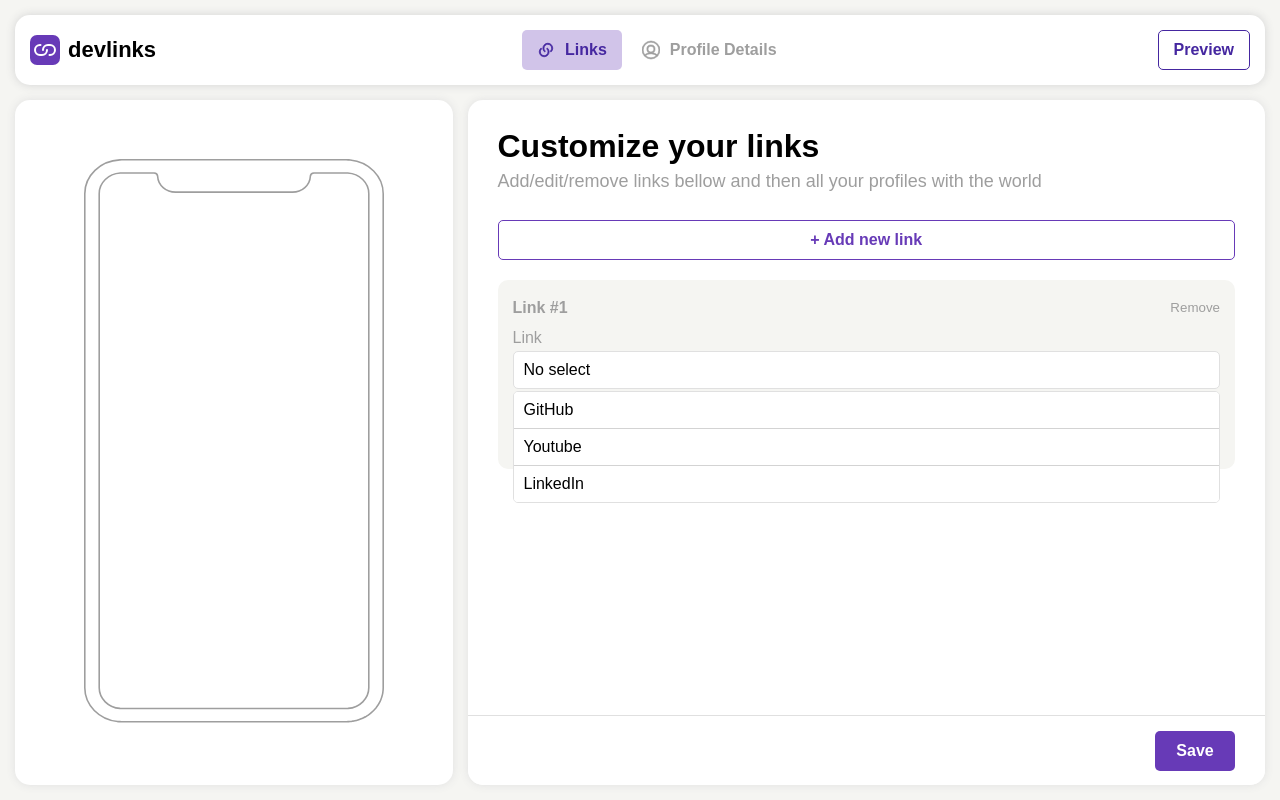
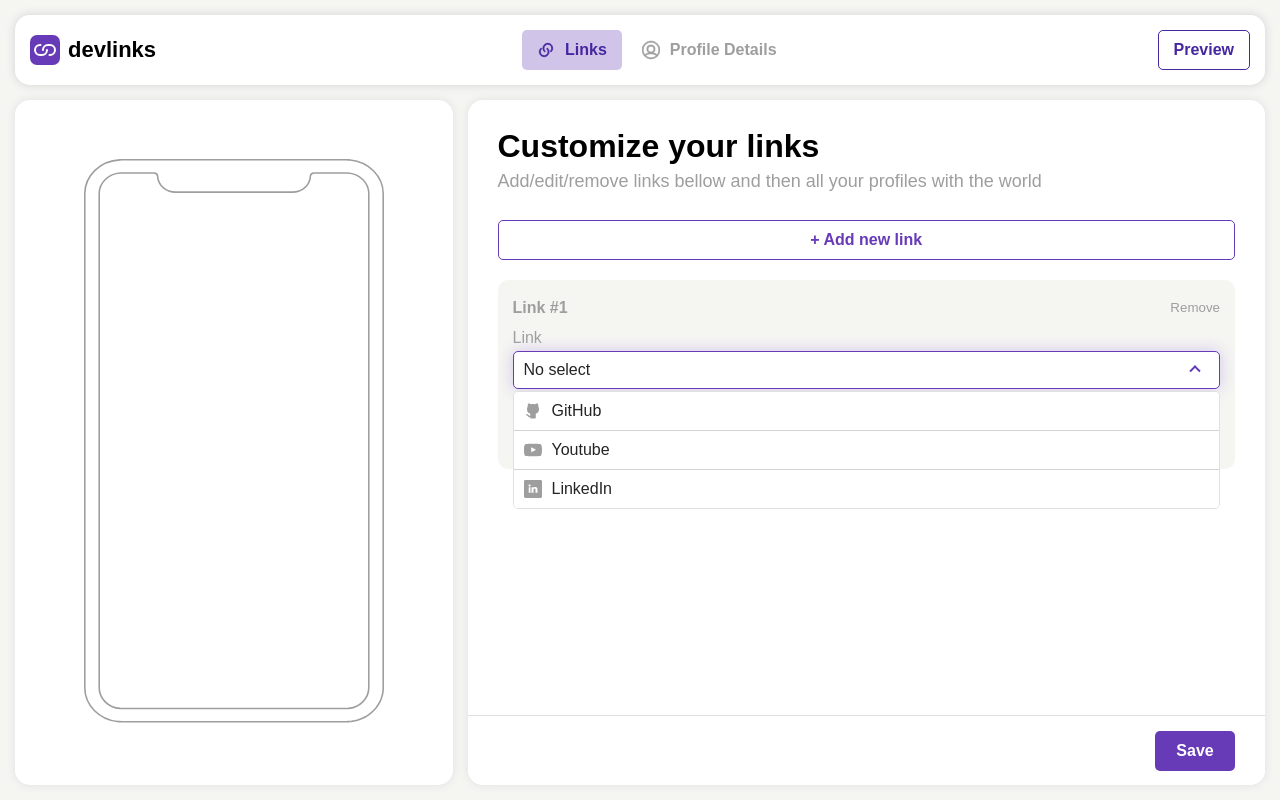
Before and after one commit to MTONSEG/app, a React (Vite) app: page /profile in a window 1280 px wide. Both pictures are taken after a click on the element "No select". Built offline with nearby package versions, Linux system fonts and the light colour scheme.

Commit message:
update select, add icon variant

```diff
--- a/src/components/ui/forms/Select/Select.scss
+++ b/src/components/ui/forms/Select/Select.scss
@@ -4,8 +4,14 @@
   align-items: center;
   gap: 10px;
   padding: 10px;
-  color: black;
+  color: var(--dark);
   background: var(--white);
+
+  svg {
+    width: 18px;
+    height: 18px;
+    fill: var(--gray);
+  }
 }
 
 .select-option {
@@ -21,14 +27,22 @@
     border-color: transparent;
     font-weight: 600;
     color: var(--white);
-    background: var(--purple-darkest);
+    background: var(--purple);
+
+    svg {
+      fill: var(--white);
+    }
   }
 
   @media (hover: hover) {
     &:hover {
       border-color: transparent;
       color: var(--white);
-      background: var(--purple);
+      background: var(--purple-lighter);
+
+      svg {
+        fill: var(--white);
+      }
     }
   }
 }
@@ -42,20 +56,64 @@
     border-radius: 5px;
   }
 
+  &__head {
+    position: relative;
+    cursor: pointer;
+
+    &::after {
+      content: '';
+      position: absolute;
+      top: 50%;
+      right: 20px;
+      display: block;
+      width: 8px;
+      height: 8px;
+      border: 2px solid var(--purple);
+      border-width: 0 2px 2px 0;
+      transform: translateY(-60%) rotate(45deg);
+      transition: transform 0.2s ease;
+    }
+
+    &:focus {
+      box-shadow: 0 0 15px var(--purple-lighter);
+    }
+
+    @media (hover: hover) {
+      &:hover {
+        box-shadow: 0 0 15px var(--purple-lighter);
+      }
+    }
+  }
+
   &__options {
     overflow-y: auto;
     position: absolute;
     top: calc(100% + 2px);
     left: 0;
-    display: none;
+    opacity: 0;
+    z-index: -1;
     width: 100%;
     max-height: 120px;
     background: var(--white);
+    transition: opacity 0.2s ease;
+    pointer-events: none;
+    z-index: 10;
   }
 
   &.active {
+    & .select__head {
+      border-color: var(--purple);
+      box-shadow: 0 0 15px var(--purple-lighter);
+
+      &::after {
+        transform: translateY(-40%) rotate(225deg);
+      }
+    }
+
     & .select__options {
-      display: block;
+      pointer-events: all;
+      opacity: 1;
+      z-index: 1;
     }
   }
 }
--- a/src/components/ui/forms/Select/Select.tsx
+++ b/src/components/ui/forms/Select/Select.tsx
@@ -1,46 +1,59 @@
+import SelectOption from '@/components/ui/forms/Select/SelectOption/SelectOption'
+import useClickOutside from '@/hooks/common/useClickOutside'
 import { IOption } from '@/store/slices/social.slice'
-import { FC, useEffect, useState } from 'react'
+import { getActive } from '@/utils/getActive'
+import { KeyboardEvent, ReactNode, useEffect, useState, type FC } from 'react'
 import './Select.scss'
-import SelectOption from '@/components/ui/forms/Select/SelectOption/SelectOption'
-import { getActive } from '@/utils/getActive'
 
 interface PropsType {
   options: IOption[]
+  icons?: Record<string, ReactNode>
   onSelectOption: (id: string) => void
 }
 
-const Select: FC<PropsType> = ({ options, onSelectOption }) => {
+const Select: FC<PropsType> = ({ options, icons, onSelectOption }) => {
   const [currentOption, setCurrentOption] = useState<IOption | null>(null)
-  const [isActive, setActive] = useState<boolean>(false)
+  const { ref, isShow, setIsShow } = useClickOutside<HTMLDivElement>(false)
 
   const handleOptionClick = (id: string) => {
     const option = options.find(el => el.id === id)
 
     onSelectOption(id)
     setCurrentOption(option ? option : null)
-    setActive(false)
+    setIsShow(false)
   }
 
   const handleOpen = () => {
-    setActive(prev => !prev)
+    setIsShow(prev => !prev)
   }
+
+  const handleKeyDown = (e: KeyboardEvent<HTMLDivElement>) => {
+    if (e.key === 'Enter') handleOpen()
+  }
+
+  const getIcon = (key: string): ReactNode | null => (icons && icons[key] ? icons[key] : null)
 
   useEffect(() => {}, [options])
 
   return (
-    <div className={`select ${getActive(isActive)}`}>
-      <div className='select__head' onClick={handleOpen}>
-        {currentOption ? currentOption.title : 'No select'}
+    <div ref={ref} className={`select ${getActive(isShow)}`}>
+      <div className='select__head' onClick={handleOpen} tabIndex={0} onKeyDown={handleKeyDown}>
+        {currentOption ? (
+          <>
+            {getIcon(currentOption.value)}
+            <span>{currentOption.title}</span>
+          </>
+        ) : (
+          'No select'
+        )}
       </div>
 
       <ul className='select__options'>
         {options.map(option => (
-          <SelectOption
-            key={option.id}
-            title={option.title}
-            isSelect={option.selected}
-            onClick={() => handleOptionClick(option.id)}
-          />
+          <SelectOption key={option.id} isSelect={option.selected} onClick={() => handleOptionClick(option.id)}>
+            {getIcon(option.value)}
+            <span>{option.title}</span>
+          </SelectOption>
         ))}
       </ul>
     </div>
--- a/src/components/ui/forms/Select/SelectOption/SelectOption.tsx
+++ b/src/components/ui/forms/Select/SelectOption/SelectOption.tsx
@@ -2,16 +2,15 @@ import { FC, ReactNode } from 'react'
 import '../Select.scss'
 
 interface PropsType {
-  title: string
-  icon?: ReactNode
   isSelect?: boolean
+  children?: ReactNode
   onClick?: () => void
 }
 
-const SelectOption: FC<PropsType> = ({ title, icon, isSelect, onClick }) => {
+const SelectOption: FC<PropsType> = ({ children, isSelect, onClick }) => {
   return (
     <li className={`select-option ${isSelect ? 'is-select' : ''}`} onClick={onClick}>
-      {!!icon && icon} <span>{title}</span>
+      {children}
     </li>
   )
 }
--- a/src/components/widgets/cards/SocialItem/SocialItem.tsx
+++ b/src/components/widgets/cards/SocialItem/SocialItem.tsx
@@ -1,11 +1,13 @@
+import FormBox from '@/components/ui/forms/FormBox/FormBox'
 import FormWrapper from '@/components/ui/forms/FormWrapper/FormWrapper'
 import Input from '@/components/ui/forms/Input/Input'
 import Select from '@/components/ui/forms/Select/Select'
 import { useActions } from '@/hooks/redux/useActions'
 import { useAppSelector } from '@/hooks/redux/useTypedRedux'
 import { FC } from 'react'
+// import GithubIcon from ''
 import './SocialItem.scss'
-import FormBox from '@/components/ui/forms/FormBox/FormBox'
+import { useSocialIcons } from '@/hooks/common/useSocialIcons'
 
 interface PropsType {
   title: string
@@ -13,7 +15,7 @@ interface PropsType {
 
 const SocialItem: FC<PropsType> = () => {
   const options = useAppSelector(state => state.social.options)
-
+  const { socialIconMap } = useSocialIcons()
   const { selectSocial } = useActions('social')
 
   const handleOptionClick = (id: string) => {
@@ -29,7 +31,7 @@ const SocialItem: FC<PropsType> = () => {
       </div>
 
       <FormWrapper title='Link'>
-        <Select options={options} onSelectOption={handleOptionClick} />
+        <Select options={options} icons={socialIconMap} onSelectOption={handleOptionClick} />
       </FormWrapper>
 
       <FormWrapper title='Link'>
--- a/src/components/widgets/layout/Header/Header.scss
+++ b/src/components/widgets/layout/Header/Header.scss
@@ -82,8 +82,6 @@
   }
 
   @include media-down(sm) {
-    padding: 10px 15px;
-
     &__link {
       width: 50px;
       min-height: 35px;
--- /dev/null
+++ b/src/hooks/common/useClickOutside.tsx
@@ -0,0 +1,28 @@
+import { useState, useEffect, useRef, type RefObject } from 'react'
+
+export default function useClickOutside<T extends HTMLElement>(
+  initialIsVisible: boolean
+): {
+  ref: RefObject<T>
+  isShow: boolean
+  setIsShow: React.Dispatch<React.SetStateAction<boolean>>
+} {
+  const [isShow, setIsShow] = useState(initialIsVisible)
+  const ref = useRef<T>(null)
+
+  const handleClickOutside = (event: MouseEvent) => {
+    if (ref.current && !ref.current.contains(event.target as Node)) {
+      setIsShow(false)
+    }
+  }
+
+  useEffect(() => {
+    document.addEventListener('click', handleClickOutside, true)
+
+    return () => {
+      document.removeEventListener('click', handleClickOutside, true)
+    }
+  }, [ref])
+
+  return { ref, isShow, setIsShow }
+}
--- /dev/null
+++ b/src/hooks/common/useSocialIcons.tsx
@@ -0,0 +1,13 @@
+import GithubIcon from '@icons/github.svg?react'
+import LinkedinIcon from '@icons/linkedin.svg?react'
+import YoutubeIcon from '@icons/youtube.svg?react'
+
+export const useSocialIcons = () => {
+  const socialIconMap = {
+    github: <GithubIcon />,
+    linkedin: <LinkedinIcon />,
+    youtube: <YoutubeIcon />,
+  }
+
+  return { socialIconMap }
+}
```
